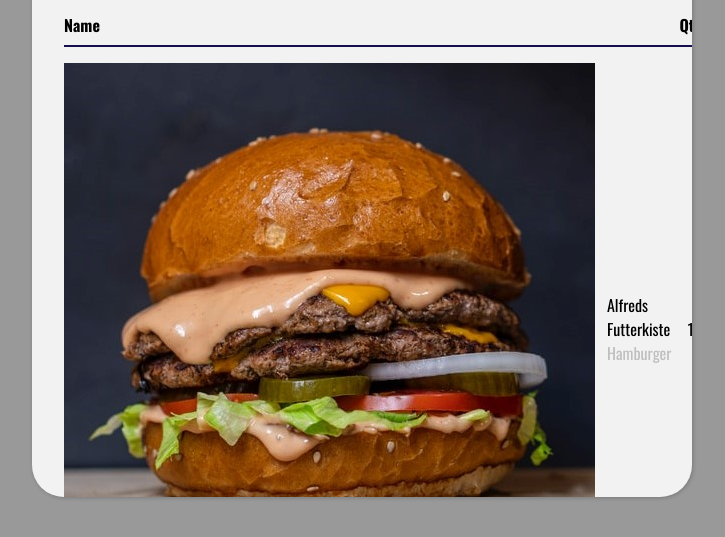
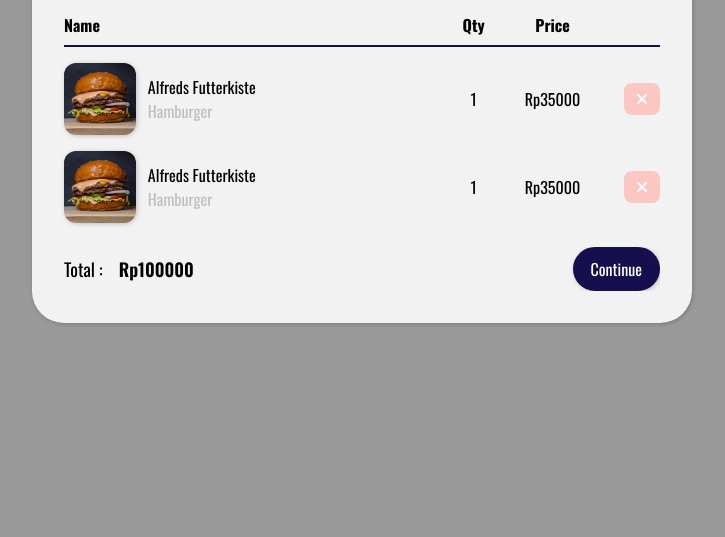
Before and after one commit to plirapli/simple-food-menu-page, a plain HTML site: page testing/modal.html in a window 1280 px wide. Shown: the part 159-696 px from the top of the page, without its empty margins (278-1003 px from the left). Drawn offline with nearby package versions, Linux system fonts and the light colour scheme.

Commit message:
fixed img on cart

```diff
--- a/js/main.js
+++ b/js/main.js
@@ -79,11 +79,11 @@ function updateUiMenu(data) {
 
   const menus = document.querySelectorAll('.menu');
   const options = { rootMargin: '-28px' };
-  // let addCartBtn = document.querySelectorAll('.add-cart');
+  let addCartBtn = document.querySelectorAll('.add-cart');
 
   modalMenuHandler(data);
   aos(menus, options);
-  // addCart(addCartBtn);
+  addCart(addCartBtn);
 }
 
 function aos(data, option) {
--- a/scss/Layout/_modal-cart.scss
+++ b/scss/Layout/_modal-cart.scss
@@ -90,6 +90,14 @@
     align-items: center;
     min-width: 224px;
     // border: 2px solid red;
+
+    .img-product {
+      width: 4.5rem;
+      height: 4.5rem;
+      background-size: cover;
+      border-radius: 0.75rem;
+      box-shadow: $black-boxshadow;
+    }
 
     .product-name {
       // border: 2px solid red;
```
Also changed, not shown: css/style.css, 1 other file.
